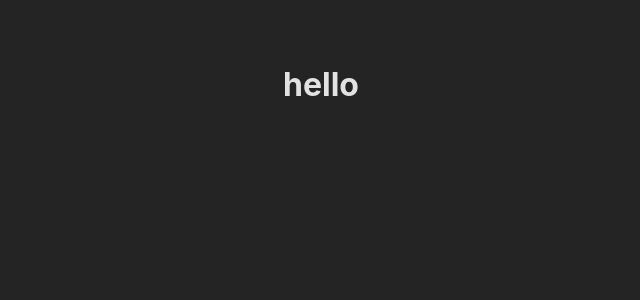
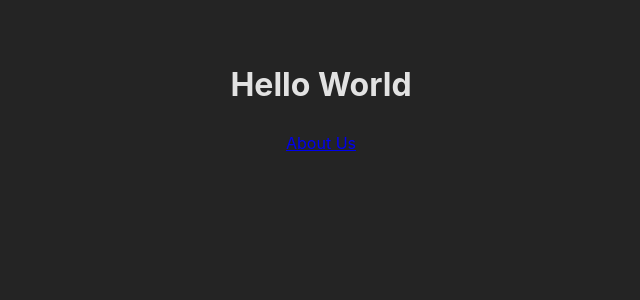
Before and after one commit to wingsofdesire404/movie-db, a React (Vite) app: page / in a window 1280 px wide. Shown: the top 300 px of the page, without its empty margins (319-959 px from the left). Built offline with nearby package versions, Linux system fonts and the light colour scheme.

Commit message:
router init

```diff
--- a/src/main.jsx
+++ b/src/main.jsx
@@ -1,10 +1,30 @@
 import { StrictMode } from 'react'
 import { createRoot } from 'react-dom/client'
+import {
+  createBrowserRouter,
+  RouterProvider,
+  Route,
+  Link,
+} from "react-router-dom";
 import App from './App.jsx'
 import './index.css'
 
+const router = createBrowserRouter([
+  {
+    path: "/",
+    element: (
+      <div>
+        <h1>Hello World</h1>
+        <Link to="about">About Us</Link>
+      </div>
+    ),
+  },
+  {
+    path: "about",
+    element: <div>About</div>,
+  },
+]);
+
 createRoot(document.getElementById('root')).render(
-  <StrictMode>
-    <App />
-  </StrictMode>,
+  <RouterProvider router={router} />
 )
```
